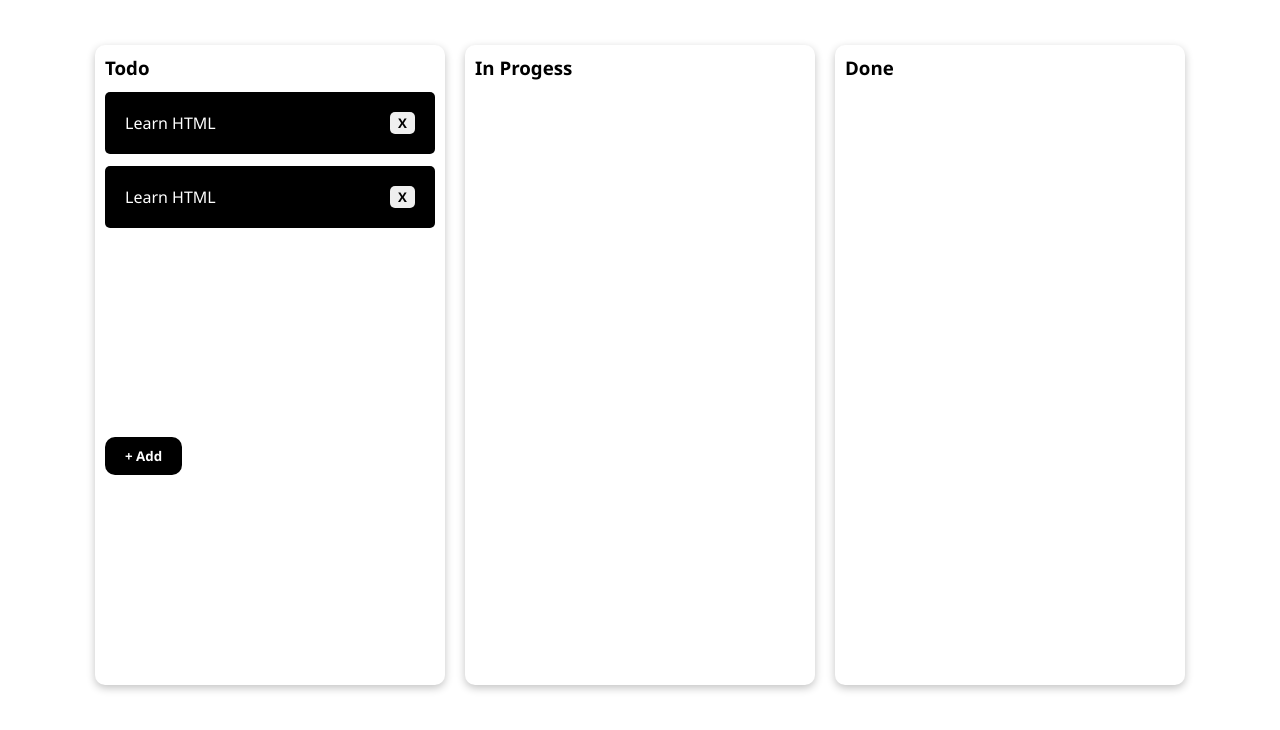
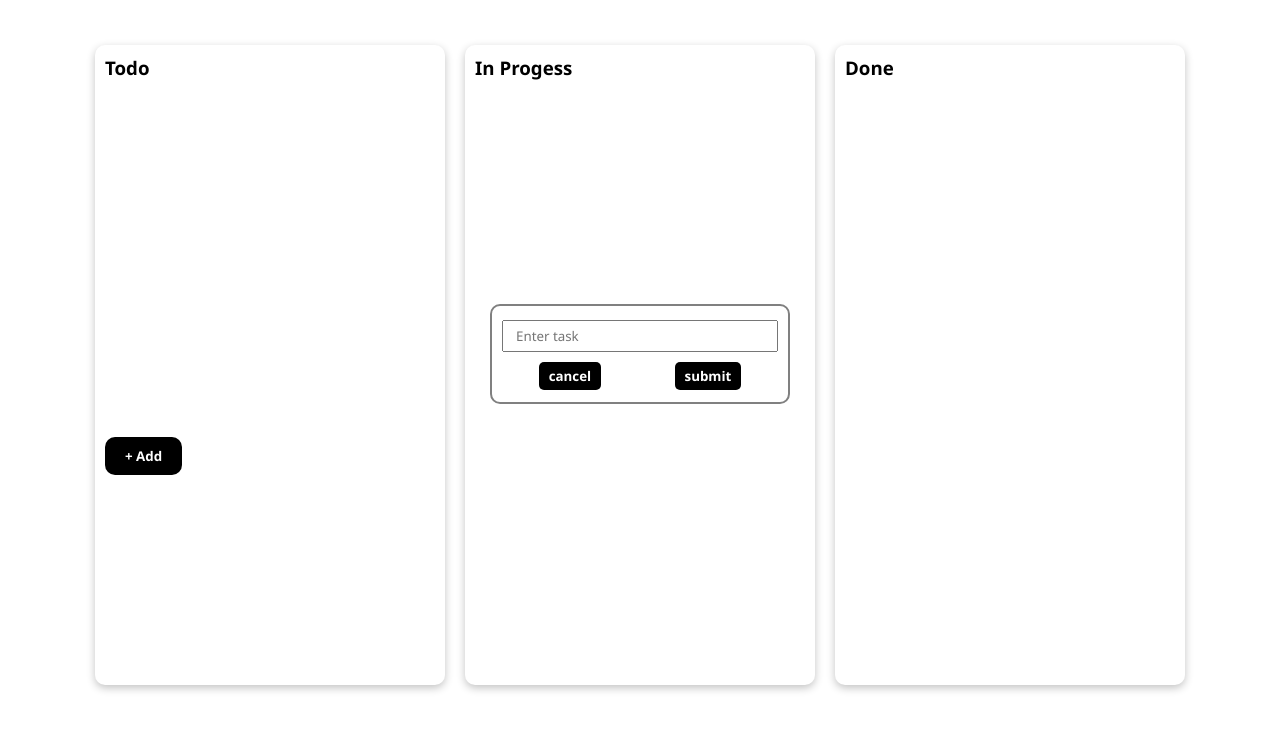
Before and after one commit to 0bobbythapa0/Kanban-Board, a plain HTML site: page index.html in a window 1280 px wide. Both pictures are taken after a click on the button "+ Add". Shown: the part 46-776 px from the top of the page. Drawn offline with Linux system fonts and the light colour scheme.

Commit message:
adding and removing task inside todo implemented

```diff
--- a/index.html
+++ b/index.html
@@ -15,15 +15,7 @@
                     <h3>Todo</h3>
                 </div>
                 <div class="main-content">
-                    <ul>
-                        <li>
-                            <p>Learn HTML</p>
-                            <button class="remove">X</button>
-                        </li>
-                        <li>
-                            <p>Learn HTML</p>
-                            <button class="remove">X</button>
-                        </li>
+                    <ul id="list">
                     </ul>
                 </div>
                 <button id="popup">+ Add</button>
@@ -32,7 +24,8 @@
                 <div class="heading">
                     <h3>In Progess</h3>
                 </div>
-                <div class="m-content"></div>
+                <div class="m-content">
+                </div>
             </div>
             <div class="items">
                 <div class="heading">
@@ -41,6 +34,14 @@
                 <div class="m-content"></div>
             </div>
         </div>
+        <div id="box">
+            <input id="input-box" placeholder="Enter task" type="text">
+            <div class="btns">
+                <button class="btn" id="cancel">cancel</button>
+                <button class="btn" id="submit">submit</button>
+            </div>
+        </div>
     </div>
+    <script src="./script.js"></script>
 </body>
 </html>
--- /dev/null
+++ b/script.js
@@ -0,0 +1,84 @@
+// + Add
+const popBtn = document.getElementById("popup");
+
+// pop up box
+const box = document.getElementById("box");
+
+// input
+const input = document.getElementById("input-box")
+
+// submit
+const submit = document.getElementById("submit");
+
+// cancel
+const cancel = document.getElementById("cancel");
+
+// list
+const ul = document.getElementById("list");
+
+// click on '+ Add' button
+popBtn.addEventListener("click",()=>{
+
+    // adds show class to box which makes it visible because show class has opacity and visibility property
+    box.classList.add("show");
+
+    // need not click on input box
+    input.focus();
+})
+
+// click on 'submit' button
+submit.addEventListener("click",()=>{
+
+    // gets the value from input box
+    const value = input.value;
+
+    // if it is empty a alert message is shown
+    if(value.length==0){
+        alert("enter task")
+    }else{
+
+        // create a li element
+        const li = document.createElement("li");
+
+        // create a p element
+        const p = document.createElement("p");
+
+        // create a button element
+        const button = document.createElement("button");
+
+        // p innerText is equal to value inside the input box
+        p.innerHTML=value;
+        // button innerText is equal to 'x'
+        button.innerHTML='X';
+        // adds remove class to button
+        button.classList.add("remove");
+        // event listener is added
+        button.addEventListener("click",(e)=>{
+            // when it is clicked the task(li) is removed from the unordered list
+            ul.removeChild(e.target.parentNode);
+        })
+
+        // p is inserted inside the li
+        li.appendChild(p);
+        // button is inserted inside the li
+        li.appendChild(button);
+        // li is inserted inside the ul
+        ul.appendChild(li);
+        // input box is empty
+        input.value="";
+        // removes the show class from box it make it invisible
+        box.classList.remove("show");
+    }
+})
+
+// click on 'cancel' button
+cancel.addEventListener("click",()=>{
+    // get value from input box
+    const value = input.value;
+    // if it not empty then input box is made empty
+    if(value.length!=0){
+        input.value="";
+    }
+    // then show class is removed to make it invisible
+    box.classList.remove("show");
+})
--- a/style.css
+++ b/style.css
@@ -73,3 +73,45 @@ li:hover{
     cursor: pointer;
     font-weight: bold;
 }
+
+#box{
+    height: 100px;
+    width: 300px;
+    border-radius: 10px 10px;
+    border: 2px solid gray;
+    position: fixed;
+    padding: 14px 10px;
+    opacity: 0; /*hides it but still interactive*/
+    visibility: hidden; /*makes it non-interactive*/
+    transition: opacity 0.3s ease; /*appear and disappear smoothly*/
+    top: 50%;
+    left: 50%;
+    transform: translate(-50%,-50%);
+}
+
+#box.show{
+    opacity: 1; /*makes it appear*/
+    visibility: visible; /*makes it interactive*/
+}
+
+#input-box{
+    padding: 5px 12px;
+    width: 100%;
+    outline: none;
+}
+
+.btns{
+    display: flex;
+    justify-content: space-around;
+}
+
+.btn{
+    padding: 5px 10px;
+    border-radius: 5px 5px;
+    border: none;
+    font-weight: bold;
+    background-color: black;
+    color: white;
+    margin-top: 10px;
+    cursor: pointer;
+}
```
